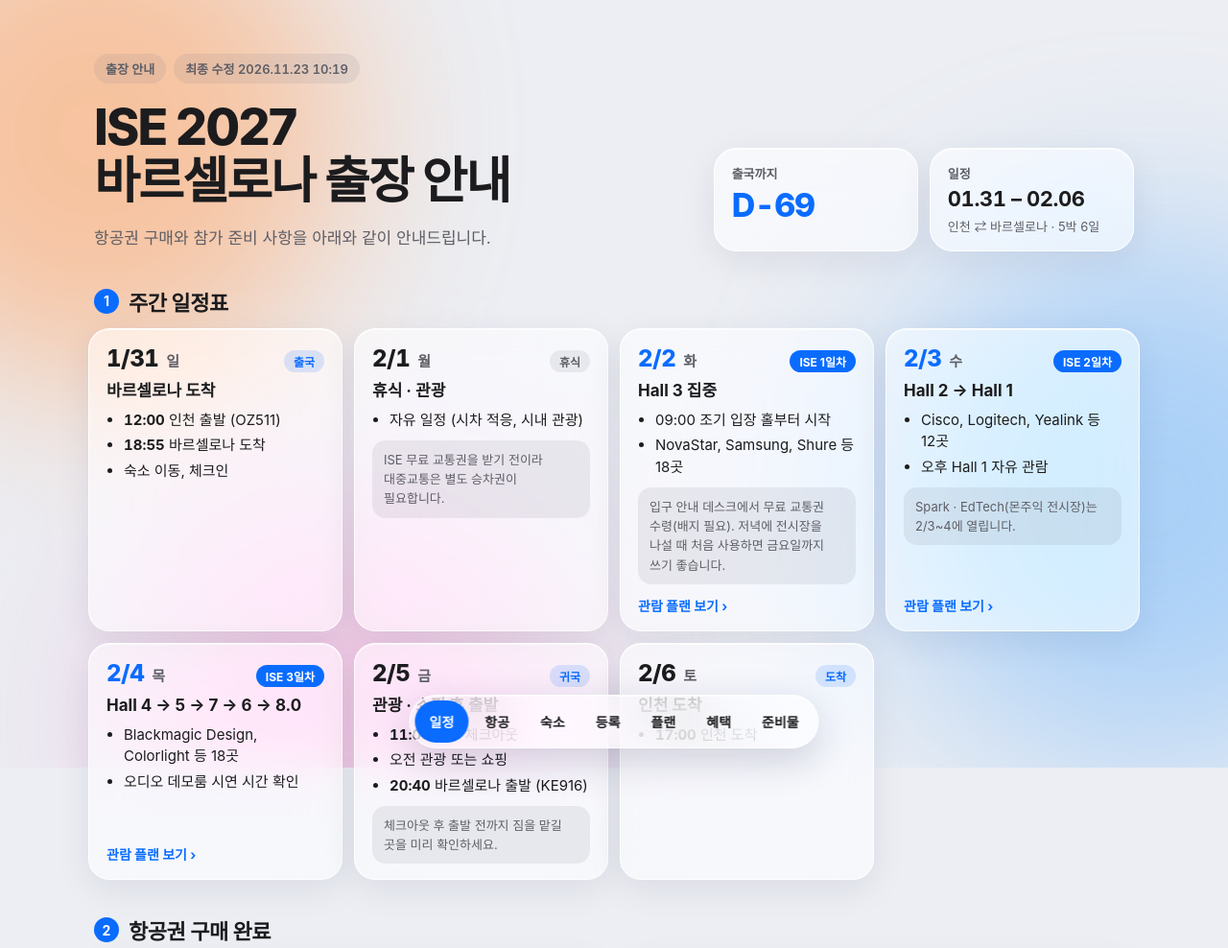
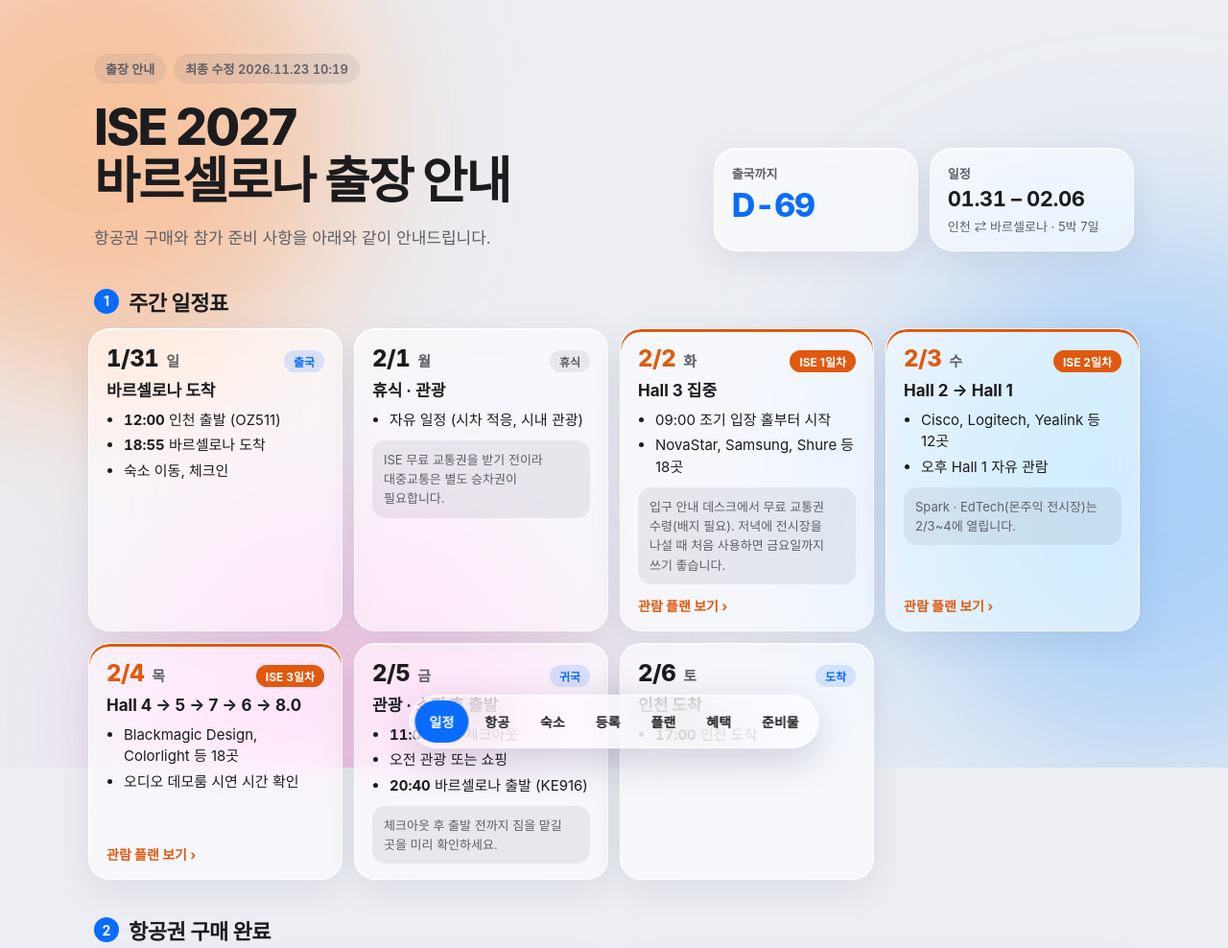
Before and after one commit to hkkim0454/ise, a plain HTML site: page index.html in a window 1280 px wide. Shown: the top 988 px of the page at 96% size. Drawn offline with Linux system fonts and the light colour scheme; a web font is replaced by a local one.

Commit message:
Use orange for ISE exhibition days and show trip as 5 nights 7 days
Co-Authored-By: Claude Opus 5.5 <noreply@anthropic.com>
Claude-Session: https://claude.ai/code/session_012m4qF4C9gcLkY6hpkZGVV5

```diff
--- a/index.html
+++ b/index.html
@@ -306,8 +306,12 @@
   .wd-date { font-size: 24px; font-weight: 800; letter-spacing: -0.02em; }
   .wd-dow { font-size: 15px; font-weight: 700; color: var(--sub); }
   .wd-tag { margin-left: auto; padding: 3px 10px; border-radius: 999px; font-size: 12px; font-weight: 700; background: var(--fill); color: var(--sub); }
-  .wday.expo .wd-tag { background: var(--accent); color: #fff; }
-  .wday.expo .wd-date { color: var(--accent); }
+  .wday.expo { --expo: #e0590f; }
+  .wday.expo .wd-tag { background: var(--expo); color: #fff; }
+  .wday.expo .wd-date { color: var(--expo); }
+  .wday.expo .wd-link { color: var(--expo); }
+  .wday.expo { box-shadow: inset 0 3px 0 var(--expo), inset 0 1px 0 var(--hi), 0 10px 36px rgba(20,30,70,0.08); }
+  @media (prefers-color-scheme: dark) { .wday.expo { --expo: #ff8a4c; } }
   .wday.travel .wd-tag { background: color-mix(in oklch, var(--accent) 14%, transparent); color: var(--accent); }
   .wd-title { font-size: 17px; font-weight: 700; line-height: 1.35; }
   .wd-list { margin: 0; padding-left: 18px; display: flex; flex-direction: column; gap: 4px; font-size: 15px; line-height: 1.5; }
@@ -354,7 +358,7 @@
       <div class="glass widget">
         <span class="w-label">일정</span>
         <span class="w-range num">01.31 – 02.06</span>
-        <span class="w-sub">인천 ⇄ 바르셀로나 · 5박 6일</span>
+        <span class="w-sub">인천 ⇄ 바르셀로나 · 5박 7일</span>
       </div>
     </div>
   </header>
```
